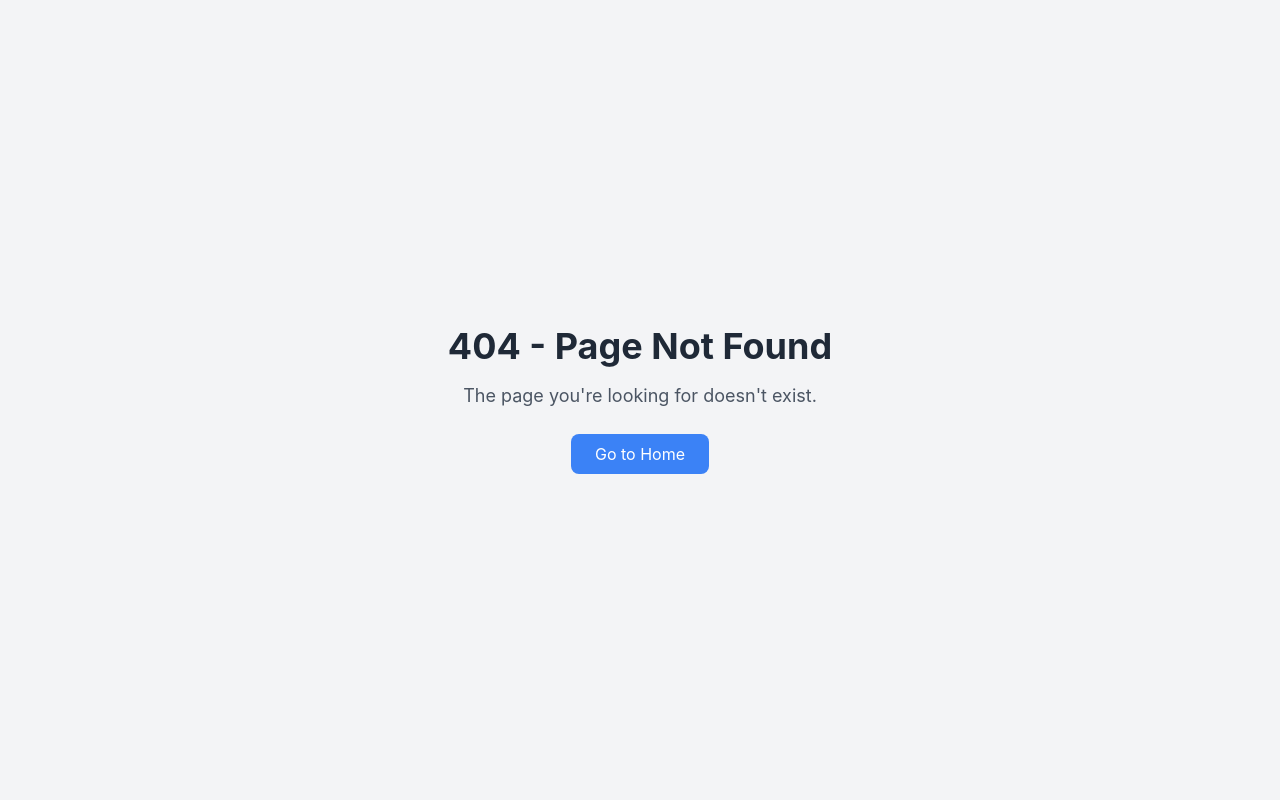
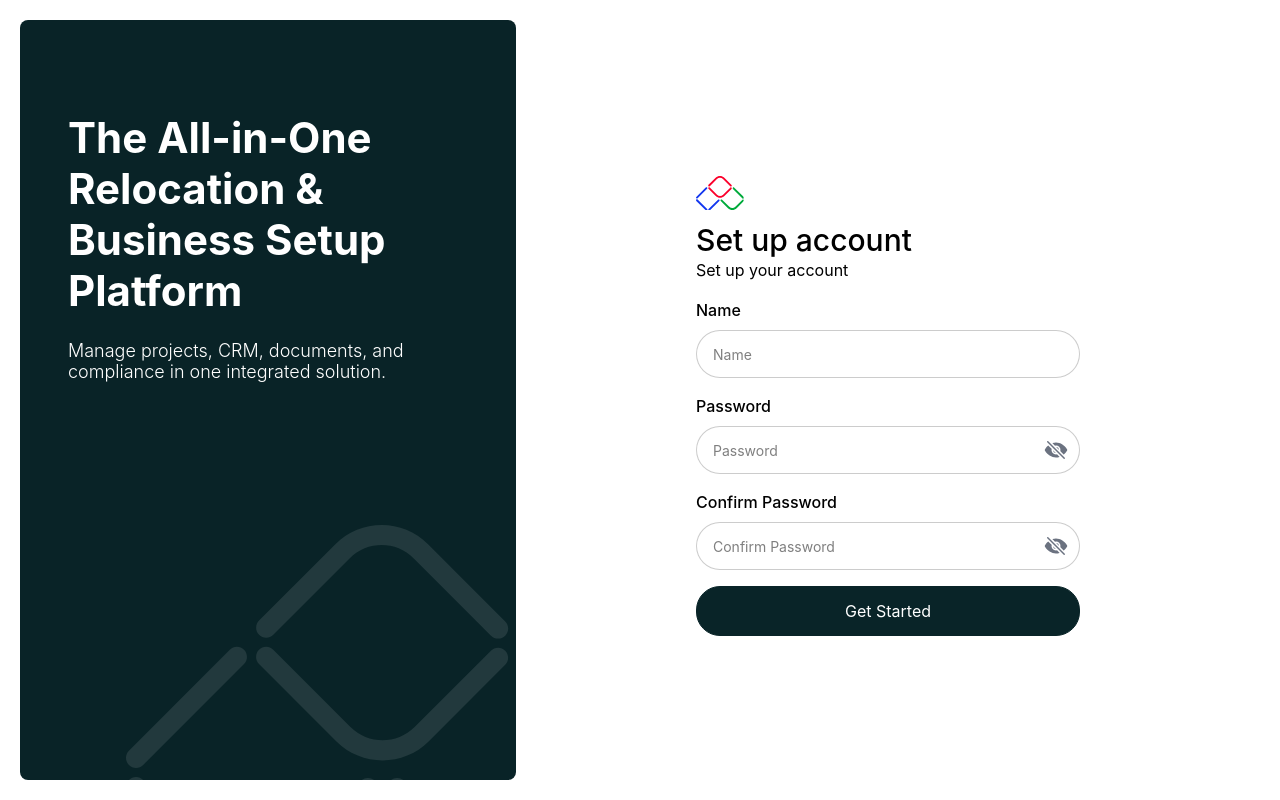
Before and after one commit to Jimicodes91/Kiro-analysis, a React (Vite) app: page /auth/setup in a window 1280 px wide. Before the commit this address had no page. Built offline with nearby package versions, Linux system fonts and the light colour scheme; a web font is replaced by a local one.

Commit message:
Ui changes in onboarding

```diff
--- a/src/Components/Form/button/index.tsx
+++ b/src/Components/Form/button/index.tsx
@@ -22,7 +22,7 @@ export const MainButton: React.FC<MainButtonProps> = ({
   ...props
 }) => {
   const baseStyles =
-    "p-3 h-[41px] text-[16px] justify-center flex items-center py-6 px-4 rounded-3xl border transition-all duration-200";
+    "p-3 h-[41px] text-[16px] justify-center flex items-center py-6 px-10 rounded-3xl border transition-all duration-200";
 
   const filledStyles =
     "bg-primary text-white border-primary hover:bg-white hover:text-primary";
--- a/src/Components/Form/input/index.tsx
+++ b/src/Components/Form/input/index.tsx
@@ -41,7 +41,7 @@ export const FormInput: React.FC<FormInputProps> = ({
 
   return (
     <div className="relative space-y-2">
-      <label htmlFor={id} className="text-base font-medium text-black">
+      <label htmlFor={id} className="text-[16px] font-medium text-black">
       {label ? label : placeholder}
       </label>
       <div className="relative">
@@ -56,7 +56,7 @@ export const FormInput: React.FC<FormInputProps> = ({
           placeholder={placeholder}
           min={type === "number" ? 0 : undefined}
           disabled={disabled}
-          className={`${className} w-full px-4 py-4 rounded-[100px] font-medium border h-[48px] border-[#00000033] placeholder-[#00000080] text-[16px] focus:outline-none ${
+          className={`${className} w-full px-4 py-4 rounded-[100px] font-[400] border h-[48px] border-[#00000033] placeholder-[#00000080] text-[14px] focus:outline-none ${
             disabled
               ? "bg-gray-100 cursor-not-allowed"
               : "focus:border-gray-400 focus:bg-white"
@@ -78,7 +78,7 @@ export const FormInput: React.FC<FormInputProps> = ({
           </button>
         )}
       </div>
-      {error && <span className="text-red-500">{error}</span>}
+      {error && <span className="text-[16px] text-red-500">{error}</span>}
     </div>
   );
 };
--- a/src/Components/Form/select/index.tsx
+++ b/src/Components/Form/select/index.tsx
@@ -23,9 +23,9 @@ export const FormSelect: React.FC<FormSelectProps> = ({
   ...props
 }) => {
   return (
-    <div className="relative max-w-[460px] space-y-2">
+    <div className="relative space-y-2">
       {label && (
-        <label htmlFor={id} className="text-base font-medium text-black">
+        <label htmlFor={id} className="text-[16px] font-medium text-black">
           {label}
         </label>
       )}
@@ -34,7 +34,7 @@ export const FormSelect: React.FC<FormSelectProps> = ({
         {...props}
         {...register}
         disabled={disabled}
-        className={`${className} w-full max-w-[460px] px-4 py-3 rounded-[100px] font-medium border h-[48px] border-[#00000033] placeholder-[#00000080] text-[16px] focus:outline-none ${
+        className={`${className} w-full px-4 py-3 rounded-[100px] font-[400] border h-[48px] border-[#00000033] placeholder-[#00000080] text-[14px] focus:outline-none ${
           disabled
             ? "bg-gray-100 cursor-not-allowed"
             : "focus:border-gray-400 focus:bg-white"
@@ -51,7 +51,7 @@ export const FormSelect: React.FC<FormSelectProps> = ({
           </option>
         ))}
       </select>
-      {error && <span className="text-red-500">{error}</span>}
+      {error && <span className="text-[16px] text-red-500">{error}</span>}
     </div>
   );
 };
--- a/src/Components/Sidebar/index.tsx
+++ b/src/Components/Sidebar/index.tsx
@@ -1,69 +1,3 @@
-// import React from 'react'
-// import { Link,
-//   // useLocation
-//  } from 'react-router-dom';
-// import { Active_Buildings, Inactive_Users } from '../../assets/icons';
-// // import { useOnboarding } from '../../Pages/Onboarding/context/OnboardingContext';
-
-// const Sidebar: React.FC = () => {
-//   // const location = useLocation();
-//   // const { state } = useOnboarding();
-
-//   // const isActive = (path: string) => location.pathname.includes(path);
-
-//   return (
-//     <div className="flex flex-col px-4 py-2 w-full text-white">
-//       <Link
-//         to="/onboarding/company-details"
-//         className={`flex items-start space-x-4 mb-10 p-2 rounded
-//         }`}
-//       >
-//         <div className="bg-[#0000000D] p-2 rounded border border-[#0924281A]">
-//          <img src={Active_Buildings} alt='Active_Buildings'/>
-//         </div>
-//         <div>
-//           <h2 className="font-medium text-[#000]">Company detail</h2>
-//           <p className="text-sm text-[#00000080]">Provide company detail</p>
-//         </div>
-//       </Link>
-
-//       <Link
-//         to="/onboarding/invite-team"
-//         className={`flex items-start space-x-4 mb-10 p-2 rounded
-//         }`}
-//       >
-//        <div className="bg-[#0000000D] p-2 rounded border border-[#0924281A]">
-//          <img src={Inactive_Users} alt='Inactive_Users'/>
-//         </div>
-//         <div>
-//           <h2 className="font-medium text-[#00000080]">Invite your team</h2>
-//           <p className="text-sm text-[#00000040]">Start collaborating with your team</p>
-//         </div>
-//       </Link>
-
-//       {/* {state.companyName && state.teamMembers.length > 0 && (
-//         <Link
-//           to="/onboarding/completion"
-//           className={`flex items-start space-x-4 mb-10 p-2 rounded
-//           }`}
-//         >
-//           <div className="bg-blue-100 p-2 rounded">
-//             <svg className="h-6 w-6 text-gray-500" fill="none" strokeLinecap="round" strokeLinejoin="round" strokeWidth="2" viewBox="0 0 24 24" stroke="currentColor">
-//               <path d="M9 12l2 2 4-4m6 2a9 9 0 11-18 0 9 9 0 0118 0z"></path>
-//             </svg>
-//           </div>
-//           <div>
-//             <h2 className="font-medium">Completion</h2>
-//             <p className="text-sm opacity-80">Account setup complete</p>
-//           </div>
-//         </Link>
-//       )} */}
-//     </div>
-//   );
-// };
-
-// export default Sidebar;
-
 import React from "react";
 import { useSelector, useDispatch } from "react-redux";
 import { RootState } from "../../Redux/store";
@@ -79,14 +13,14 @@ import { OnBoardingGroup } from "../../assets";
 const steps = [
   {
     id: 1,
-    title: "Company Detail",
+    title: "Company detail",
     description: "Provide company details",
     activeImage: Active_Buildings,
     inactiveImage: Inactive_Buildings,
   },
   {
     id: 2,
-    title: "Invite Your Team",
+    title: "Invite your team",
     description: "Start collaborating with your team",
     activeImage: Active_Users,
     inactiveImage: Inactive_Users,
@@ -102,13 +36,14 @@ const Sidebar: React.FC = () => {
   return (
     <div className="h-screen py-8 px-4">
       <ul>
-        {steps.map((step) => {
+        {steps.map((step, index) => {
           const isActive = activeStep === step.id;
+          const isLastStep = index === steps.length - 1;
 
           return (
+            <React.Fragment key={step.id}>
             <div
-              key={step.id}
-              className={`flex items-start space-x-4 mb-10 p-2 rounded cursor-pointer`}
+              className={`flex items-start space-x-4 mb-1 p-2`}
               onClick={() => dispatch(goToStep(step.id))}
             >
               {/* Icon */}
@@ -128,14 +63,14 @@ const Sidebar: React.FC = () => {
               {/* Step Info */}
               <div>
                 <h2
-                  className={`font-medium ${
+                  className={`font-bold text-[18px] ${
                     isActive ? "text-black" : "text-gray-500"
                   }`}
                 >
                   {step.title}
                 </h2>
                 <p
-                  className={`text-sm ${
+                  className={`text-[14px] font-medium ${
                     isActive ? "text-gray-700" : "text-gray-400"
                   }`}
                 >
@@ -151,6 +86,12 @@ const Sidebar: React.FC = () => {
                 />
               </div>
             </div>
+
+             {/* Vertical Line (not rendered after the last step) */}
+             {!isLastStep && (
+               <div className="ml-7 h-10 w-[2px] bg-[#0924281A] mb-1"></div>
+            )}
+          </React.Fragment>
           );
         })}
       </ul>
--- a/src/Components/progressBar/index.tsx
+++ b/src/Components/progressBar/index.tsx
@@ -9,7 +9,7 @@ const ProgressBar: React.FC<ProgressBarProps> = ({ currentStep, totalSteps }) =>
   const progress = (currentStep / totalSteps) * 100;
 
   return (
-    <div className="w-full bg-gray-200 h-3 rounded-full mb-8">
+    <div className="w-full bg-gray-200 h-[10px] rounded-full mb-8">
       <div
         className="bg-primary h-3 rounded-full"
         style={{ width: `${progress}%` }}
--- a/src/Layouts/AuthLayout/index.tsx
+++ b/src/Layouts/AuthLayout/index.tsx
@@ -21,10 +21,10 @@ const AuthLayout = () => {
   }, []);
 
   return (
-    <div className="fixed grid w-screen h-screen p-5 rounded-lg md:grid-cols-2">
+    <div className="fixed grid w-screen h-screen p-5 rounded-lg md:grid-cols-[40%_60%]">
       {/* Left Side (Background Image and Text) */}
       <div
-        className="relative hidden rounded-tl-lg rounded-bl-lg md:flex md:flex-col  md:items-center"
+        className="relative hidden rounded-lg md:flex md:flex-col"
         style={{
           background: `rgba(9, 35, 39, 1)`,
           backgroundPosition: "center",
@@ -33,11 +33,11 @@ const AuthLayout = () => {
         }}
       >
         {/* Text Content */}
-        <div className="relative inset-0 max-w-xl top-40 text-white px-8 py-3 place-self-center">
-          <h1 className="text-5xl font-bold leading-[55px] ">
-            The All-in-One Relocation & Business Setup Platform
+        <div className="relative inset-0 max-w-xl top-20 text-white pr-8 pl-12 py-3 ">
+          <h1 className="text-[42px] font-bold leading-[normal]">
+            The All-in-One <br /> Relocation & <br /> Business Setup <br /> Platform
           </h1>
-          <p className="text-base leading-[30px] pr-8 mt-6">
+          <p className="text-[18px] font-[300] leading-[normal] pr-8 mt-6">
             Manage projects, CRM, documents, and <br /> compliance in one
             integrated solution.
           </p>
@@ -45,7 +45,7 @@ const AuthLayout = () => {
 
         {/* Image at Bottom Right */}
         <div className="absolute bottom-0 right-0">
-          <img src={Group} alt="Group Illustration" className="w-full max-w-[407px]" />
+          <img src={Group} alt="Group Illustration" className="w-full max-w-[390px]" />
         </div>
       </div>
 
--- /dev/null
+++ b/src/Pages/Auth/SetUp.tsx
@@ -0,0 +1,41 @@
+import React from "react";
+import { MainButton } from "../../Components/Form/button";
+import { FormInput } from "../../Components/Form/input";
+import { Logo } from "../../assets";
+
+const SetUp: React.FC = () => {
+  return (
+    <div className=" flex flex-col">
+      <div className="my-3 flex">
+        <img src={Logo} alt="Logo" className="w-12" />
+      </div>
+      <h1 className="text-3xl font-medium">Set up account</h1>
+      <p>Set up your account</p>
+      <form className="flex flex-col w-96 space-y-4 mt-4">
+        <FormInput
+          type="text"
+          placeholder="Name"
+          // register={register("name")}
+          // error={errors.name?.message}
+        />
+
+        <FormInput
+          type="password"
+          placeholder="Password"
+          // register={register("password")}
+          // error={errors.password?.message}
+        />
+        <FormInput
+          type="password"
+          placeholder="Confirm Password"
+          // register={register("confirmPassword")}
+          // error={errors.confirmPassword?.message}
+        />
+
+        <MainButton>Get Started</MainButton>
+      </form>
+    </div>
+  );
+};
+
+export default SetUp;
--- a/src/Pages/Onboarding/Step1.tsx
+++ b/src/Pages/Onboarding/Step1.tsx
@@ -39,10 +39,11 @@ const Step1 = () => {
   return (
     <div>
          {/* <div className=" bg-white z-10 sticky top-10"> */}
-      <h1 className="text-2xl font-bold mb-6">Company Detail</h1>
+      <h1 className="text-[24px] font-bold mb-12">Company detail</h1>
       {/* </div> */}
       <div className="overflow-y-auto flex-1">
-      <form onSubmit={handleSubmit(onSubmit)} className="space-y-4">
+      <form onSubmit={handleSubmit(onSubmit)}>
+        <div className="mb-12 space-y-4">
         <div className="grid grid-cols-2 gap-4">
           <FormInput
             label="Company name"
@@ -103,6 +104,7 @@ const Step1 = () => {
             error={errors.postalCode?.message}
           />
         </div>
+        </div>
         <div className="flex justify-end">
           <MainButton type="submit">Save and continue</MainButton>
         </div>
--- a/src/Pages/Onboarding/Step2.tsx
+++ b/src/Pages/Onboarding/Step2.tsx
@@ -2,7 +2,7 @@ import { useForm, useFieldArray } from "react-hook-form";
 import { yupResolver } from "@hookform/resolvers/yup";
 import { useDispatch, useSelector } from "react-redux";
 import { AiOutlineDelete } from "react-icons/ai";
-import { prevStep, nextStep, setTeamMembers } from "../../Redux/store/slices/onboardingSlice";
+import { prevStep, setTeamMembers } from "../../Redux/store/slices/onboardingSlice";
 import { RootState } from "../../Redux/store";
 import { inviteTeamSchema } from "../../Components/validationSchema/onboarding";
 import { FormInput } from "../../Components/Form/input";
@@ -18,6 +18,7 @@ const Step2 = () => {
     register,
     handleSubmit,
     control,
+    getValues,
     formState: { errors },
   } = useForm({
     resolver: yupResolver(inviteTeamSchema),
@@ -32,23 +33,35 @@ const Step2 = () => {
   const onSubmit = (data: { teamMembers?: TeamMember[] }) => {
     const teamMembers = data.teamMembers || [];
     dispatch(setTeamMembers(teamMembers));
-      dispatch(nextStep());
+  };
+
+  const handleBack = () => {
+    const currentTeamMembers = getValues("teamMembers") || [];
+    dispatch(setTeamMembers(currentTeamMembers));
+    dispatch(prevStep());
   };
 
   return (
     <div>
-         {/* <div className=" bg-white z-10 sticky top-10"> */}
-      <h1 className="text-2xl font-bold mb-6">Invite Your Team</h1>
-        {/* </div> */}
-      <form onSubmit={handleSubmit(onSubmit)} className="space-y-4">
-        {fields.map((item, index) => (
-          <div key={item.id} className="grid grid-cols-[45%_45%_10%] gap-4 items-center">
+      <h1 className="text-[24px] font-bold mb-12">Invite your team</h1>
+      <form onSubmit={handleSubmit(onSubmit)}>
+        <div className="mb-12 space-y-4">
+          {fields.map((item, index) => {
+            const showDeleteButton = fields.length > 1;
+
+            return (
+              <div
+                key={item.id}
+                className={showDeleteButton ? "grid grid-cols-2 gap-4" : "grid grid-cols-2 gap-4"}
+              >
                 <FormInput
                   label="Email"
                   placeholder="Email"
                   {...register(`teamMembers.${index}.email`)}
                   error={errors.teamMembers?.[index]?.email?.message}
                 />
+                <div className="flex items-center gap-4">
+                  <div className="flex-1">
                     <FormSelect
                       label="Role"
                       options={[
@@ -58,16 +71,28 @@ const Step2 = () => {
                       {...register(`teamMembers.${index}.role`)}
                       error={errors.teamMembers?.[index]?.role?.message}
                     />
-            {fields.length > 1 && (
-              <button type="button" onClick={() => remove(index)} className="text-red-500"><AiOutlineDelete /></button>
+                  </div>
+                  {showDeleteButton && (
+                    <div className="flex items-center self-center pt-6">
+                      <button
+                        type="button"
+                        onClick={() => remove(index)}
+                        className="text-red-500"
+                      >
+                        <AiOutlineDelete size={20} />
+                      </button>
+                    </div>
                   )}
                 </div>
-        ))}
+              </div>
+            );
+          })}
           <button type="button" onClick={() => append({ email: "", role: "" })} className="text-primary font-bold">
             + Add another user
           </button>
+        </div>
         <div className="flex justify-between mt-12">
-          <MainButton variant="outlined" className="px-6" onClick={() => dispatch(prevStep())} type="button">Back</MainButton>
+          <MainButton variant="outlined" onClick={handleBack} type="button">Back</MainButton>
           <MainButton type="submit">Save and continue</MainButton>
         </div>
       </form>
--- a/src/Pages/Onboarding/index.tsx
+++ b/src/Pages/Onboarding/index.tsx
@@ -26,11 +26,13 @@ const Onboarding = () => {
     }
   };
 
+  console.log(activeStep);
+
   return (
     <div className="flex px-8 bg-white overflow-x-hidden w-screen h-screen relative">
       <nav className=" z-20 md:flex-[.24] lg:flex-[.24] h-[92vh] mt-8 rounded-lg fixed top-0 md:w-[24%] hidden md:block">
         <div
-          className="flex flex-col rounded-lg h-full items-center w-full "
+          className="flex flex-col rounded-[10px] h-full items-center w-full "
           style={{
             background: "#E0EFDE",
           }}
@@ -52,26 +54,6 @@ const Onboarding = () => {
         {/* Step Content */}
         {renderStep()}
 
-        {/* Navigation Buttons
-        <div className="flex space-x-4 mt-6">
-          {activeStep > 1 && (
-            <div
-            //  className="flex justify-end mt-6"
-            onClick={() => dispatch(prevStep())}
-            >
-            <MainButton type="button" variant="outlined">Back</MainButton>
-          </div>
-          )}
-          {activeStep < totalSteps && (
-            <div
-            // className="flex justify-end mt-6"
-            onClick={() => dispatch(nextStep())}
-            >
-            <MainButton type="submit">Save and continue</MainButton>
-          </div>
-          )}
-        </div> */}
-
       </div>
 
     </div>
--- a/src/Routes/AppRoutes.tsx
+++ b/src/Routes/AppRoutes.tsx
@@ -6,6 +6,7 @@ import Login from "../Pages/Auth/Login";
 import SignUp from "../Pages/Auth/SignUp";
 import NotFound from "../Pages/Notfound";
 import Onboarding from "../Pages/Onboarding/index.tsx";
+import SetUp from "../Pages/Auth/SetUp";
 
 export const AuthRoutes: RouteObject[] = [
   {
@@ -15,6 +16,7 @@ export const AuthRoutes: RouteObject[] = [
       { index: true, element: <Login /> },
       { path: "auth", children: [
         { path: "register", element: <SignUp /> },
+        { path: "setup", element: <SetUp /> },
         { path: "forgot-password", element: <ForgotPassword /> },
       ]},
     ],
```
Also changed, not shown: src/Pages/Onboarding/Step3.tsx (deleted, +0 -113 lines), src/assets/icons/Inactive_Buildings.svg, src/assets/icons/Inactive_Users.svg. Lines whose indentation alone changed are shown as unchanged.
